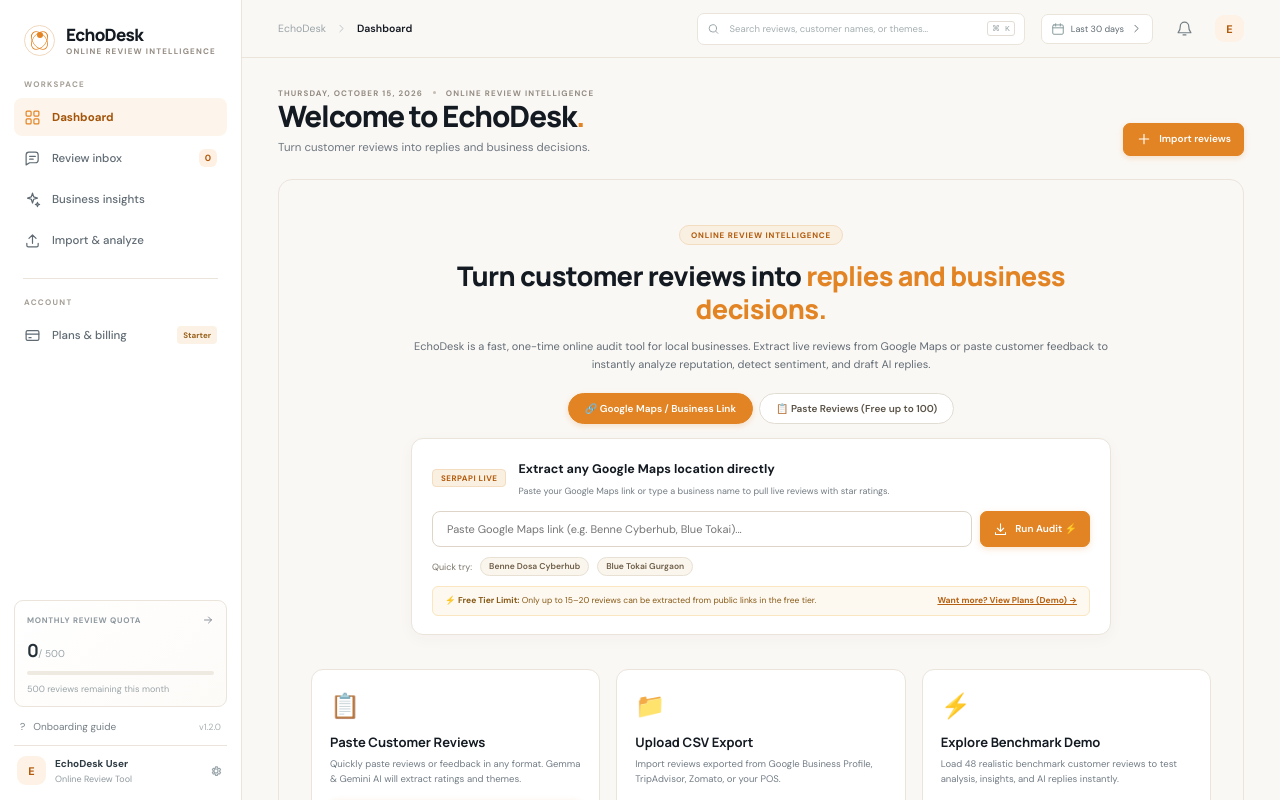
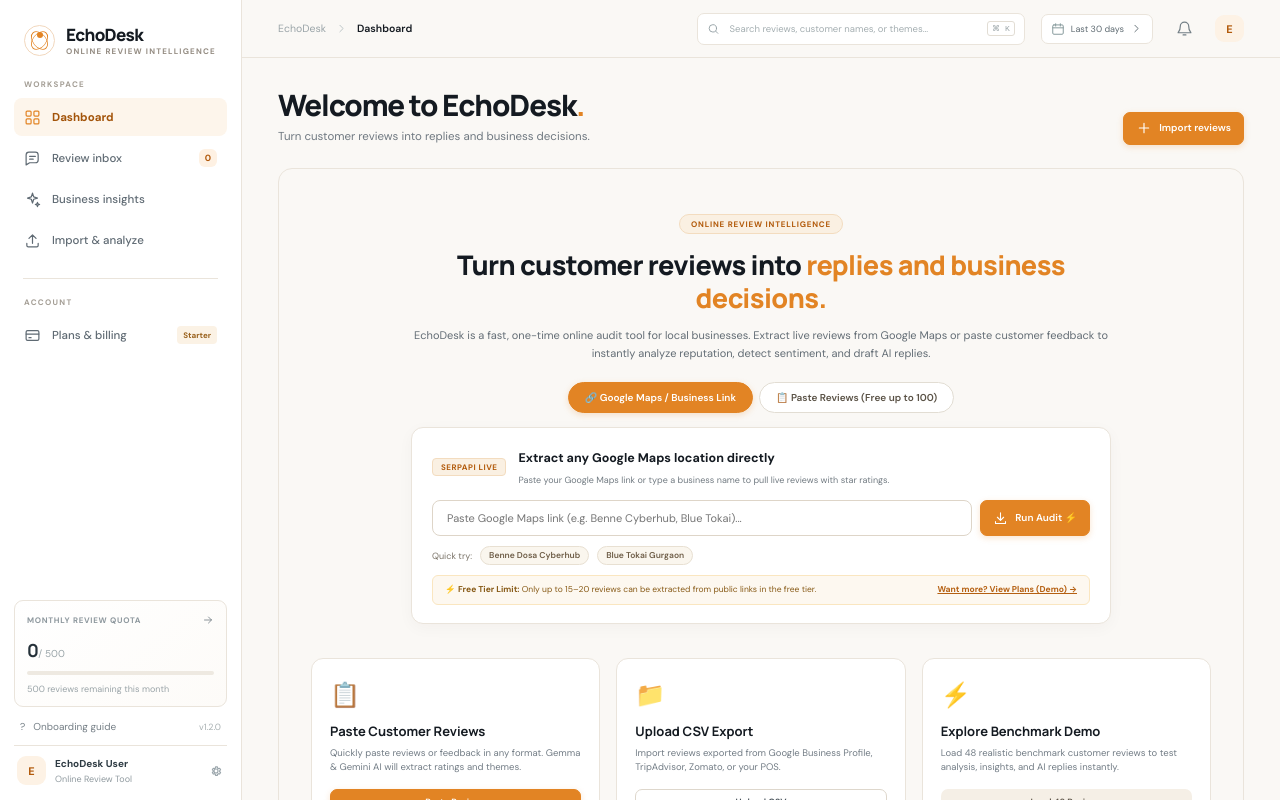
Before and after one commit to guptapiyush16/EchoDesk, a React (Vite) app: page / in a window 1280 px wide. Shown: the top 800 px of the page. Built offline with nearby package versions, Linux system fonts and the light colour scheme; the HTML template or start-up script is replaced by a standard one.

Commit message:
UI: remove cluttering eyebrows, kicker labels, and marketing subtitles from dashboard, reviews, and insights views

```diff
--- a/src/App.tsx
+++ b/src/App.tsx
@@ -737,15 +737,6 @@
     <>
       <section className="welcome-row">
         <div>
-          <div className="eyebrow">
-            {new Date().toLocaleDateString('en-US', {
-              weekday: 'long',
-              month: 'long',
-              day: 'numeric',
-              year: 'numeric',
-            }).toUpperCase()}{' '}
-            <span className="eyebrow-dot" /> ONLINE REVIEW INTELLIGENCE
-          </div>
           <h1>
             Welcome to EchoDesk<span className="heading-period">.</span>
           </h1>
@@ -1082,7 +1073,6 @@
           <section className="panel themes-panel">
             <div className="panel-heading">
               <div>
-                <div className="eyebrow panel-eyebrow">THE SIGNAL BENEATH THE STARS</div>
                 <h2>
                   Operational analysis <span className="ampersand">&</span> recurring themes
                 </h2>
@@ -1142,7 +1132,6 @@
           <section className="panel review-stream">
             <div className="panel-heading stream-heading">
               <div>
-                <div className="eyebrow panel-eyebrow">THE CUSTOMER VOICE</div>
                 <h2>Recent reviews</h2>
                 <p className="panel-description">Real customer experiences shaping your reputation.</p>
               </div>
@@ -1171,7 +1160,6 @@
           <section className="panel actions-panel">
             <div className="panel-heading action-heading">
               <div>
-                <div className="eyebrow panel-eyebrow">YOUR NEXT BEST MOVES</div>
                 <h2>Prioritized actions</h2>
               </div>
               <span className="recommendation-count">{businessInsights.length} suggestions</span>
@@ -1252,13 +1240,9 @@
     <>
       <section className="page-heading">
         <div>
-          <div className="eyebrow">CUSTOMER FEEDBACK</div>
           <h1>
             Review inbox<span className="heading-period">.</span>
           </h1>
-          <p className="welcome-subtitle">
-            Every review is a chance to build loyalty, address feedback, and protect your brand.
-          </p>
         </div>
         <div style={{ display: 'flex', gap: '8px' }}>
           <button className="button button-outline" onClick={() => setShowAddReviewModal(true)}>
@@ -1393,13 +1377,9 @@
     <>
       <section className="page-heading">
         <div>
-          <div className="eyebrow">FROM FEEDBACK TO BUSINESS DECISIONS</div>
           <h1>
             Business insights<span className="heading-period">.</span>
           </h1>
-          <p className="welcome-subtitle">
-            What is the biggest operational problem? What do customers love? What should the owner improve?
-          </p>
         </div>
         <div style={{ display: 'flex', gap: '8px' }}>
           <button className="button button-outline" onClick={handleCopyActionPlan}>
@@ -1414,9 +1394,6 @@
       {/* BIGGEST OPPORTUNITY HERO */}
       <section className="insight-hero panel">
         <div className="insight-hero-copy">
-          <span className="insight-kicker">
-            <Icon name="spark" size={14} /> BIGGEST OPERATIONAL OPPORTUNITY
-          </span>
           <h2>{waitingTheme ? insightTitle(waitingTheme.name) : 'Smooth out the evening rush'}</h2>
           <p>
             {waitingTheme
```
